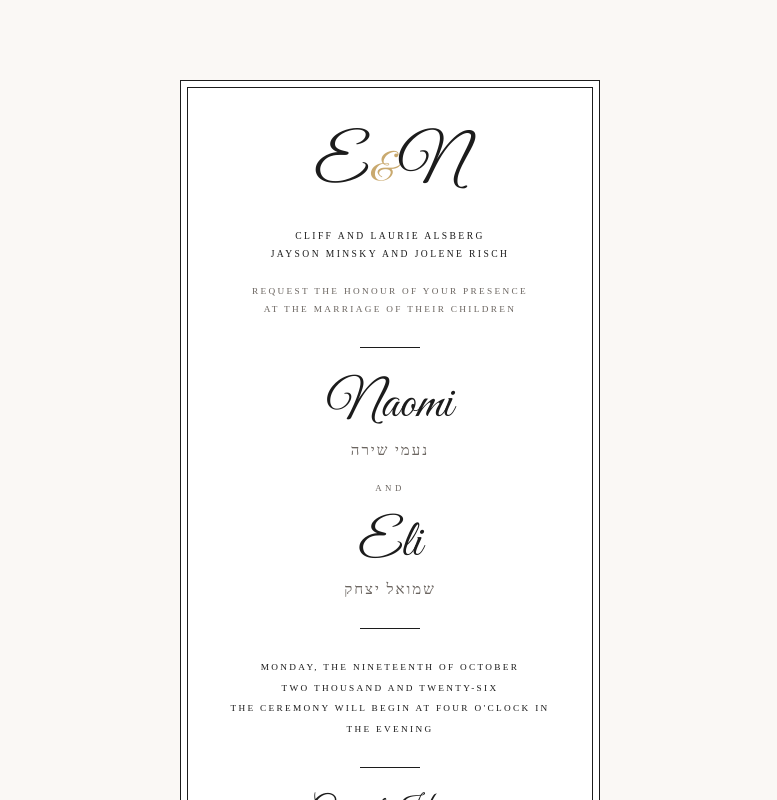
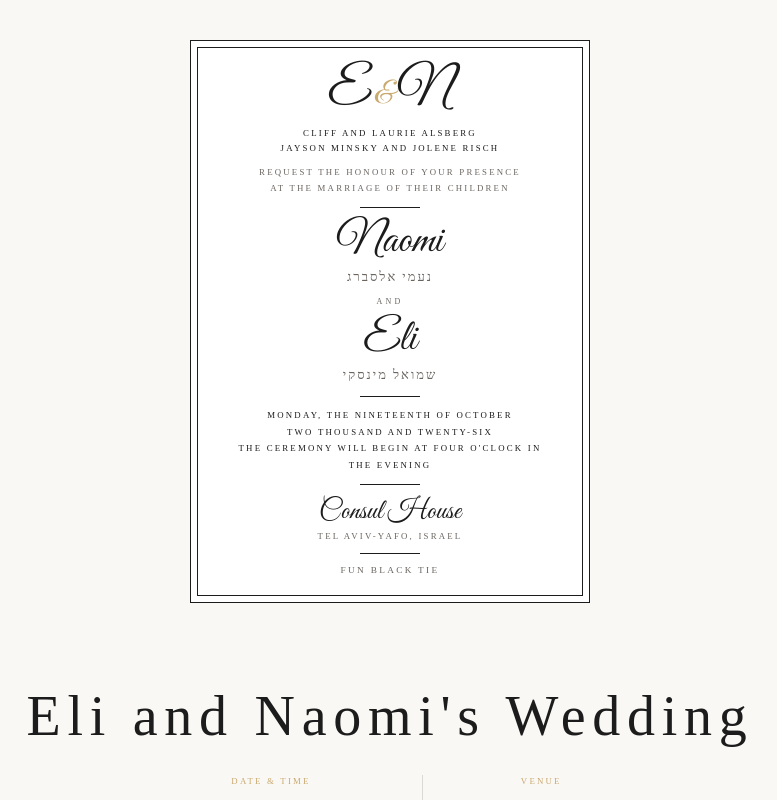
Before and after one commit to emweddingbuilder/eli-naomi-wedding, a Next.js app: page /invite in a window 1280 px wide. Shown: the top 800 px of the page, without its empty margins (250-1027 px from the left). Built offline with nearby package versions, Linux system fonts and the light colour scheme; a web font is replaced by a local one.

Commit message:
invitation: stamp above flap, fix hebrew names, compact card to fit one screen

```diff
--- a/components/InvitationCard.tsx
+++ b/components/InvitationCard.tsx
@@ -40,16 +40,6 @@ export default function InvitationCard({ guestName }: { guestName?: string }) {
                 border: '1px solid rgba(201,169,110,0.25)',
                 position: 'relative',
               }}>
-                {/* Stamp */}
-                <div style={{
-                  position: 'absolute', top: '16px', right: '16px',
-                  border: '2px solid rgba(201,169,110,0.55)',
-                  padding: '8px 12px',
-                }}>
-                  <p style={{ margin: 0, color: '#C9A96E', fontSize: '11px', letterSpacing: '2px', fontFamily: "'Cormorant Garamond', Georgia, serif", textAlign: 'center' }}>E & N</p>
-                  <p style={{ margin: '2px 0 0', color: 'rgba(201,169,110,0.55)', fontSize: '8px', letterSpacing: '1px', fontFamily: "'Cormorant Garamond', Georgia, serif", textAlign: 'center' }}>OCT 2026</p>
-                </div>
-
                 {/* Guest name centered */}
                 <div style={{ position: 'absolute', inset: 0, display: 'flex', alignItems: 'center', justifyContent: 'center', padding: '0 40px' }}>
                   <p style={{
@@ -79,6 +69,18 @@ export default function InvitationCard({ guestName }: { guestName?: string }) {
                   zIndex: 10,
                 }}
               />
+
+              {/* Stamp — above flap so always visible */}
+              <div style={{
+                position: 'absolute', top: '16px', right: '16px',
+                border: '2px solid rgba(201,169,110,0.55)',
+                padding: '8px 12px',
+                zIndex: 20,
+                background: '#1C1C1C',
+              }}>
+                <p style={{ margin: 0, color: '#C9A96E', fontSize: '11px', letterSpacing: '2px', fontFamily: "'Cormorant Garamond', Georgia, serif", textAlign: 'center' }}>E & N</p>
+                <p style={{ margin: '2px 0 0', color: 'rgba(201,169,110,0.55)', fontSize: '8px', letterSpacing: '1px', fontFamily: "'Cormorant Garamond', Georgia, serif", textAlign: 'center' }}>OCT 2026</p>
+              </div>
             </div>
           </motion.div>
         )}
@@ -94,77 +96,77 @@ export default function InvitationCard({ guestName }: { guestName?: string }) {
             transition={{ duration: 0.9, ease: [0.4, 0, 0.2, 1] }}
           >
             {/* Card */}
-            <div style={{ display: 'flex', flexDirection: 'column', alignItems: 'center', padding: '80px 24px 0' }}>
+            <div style={{ display: 'flex', flexDirection: 'column', alignItems: 'center', padding: '40px 24px 0' }}>
               <div
                 className="invitation-border"
-                style={{ width: '100%', maxWidth: '420px', background: 'white', padding: '52px 44px', textAlign: 'center' }}
+                style={{ width: '100%', maxWidth: '400px', background: 'white', padding: '24px 36px', textAlign: 'center' }}
               >
                 {/* Monogram */}
-                <div style={{ marginBottom: '32px' }}>
-                  <span style={{ fontFamily: "'Great Vibes', cursive", fontSize: '64px', fontWeight: 400, color: '#1C1C1C', lineHeight: 1 }}>
+                <div style={{ marginBottom: '10px' }}>
+                  <span style={{ fontFamily: "'Great Vibes', cursive", fontSize: '52px', fontWeight: 400, color: '#1C1C1C', lineHeight: 1 }}>
                     E
                   </span>
-                  <span style={{ fontFamily: "'Great Vibes', cursive", fontSize: '40px', fontWeight: 400, color: '#C9A96E', lineHeight: 1, margin: '0 4px' }}>
+                  <span style={{ fontFamily: "'Great Vibes', cursive", fontSize: '32px', fontWeight: 400, color: '#C9A96E', lineHeight: 1, margin: '0 4px' }}>
                     &
                   </span>
-                  <span style={{ fontFamily: "'Great Vibes', cursive", fontSize: '64px', fontWeight: 400, color: '#1C1C1C', lineHeight: 1 }}>
+                  <span style={{ fontFamily: "'Great Vibes', cursive", fontSize: '52px', fontWeight: 400, color: '#1C1C1C', lineHeight: 1 }}>
                     N
                   </span>
                 </div>
 
                 {/* Parents */}
-                <p className="eyebrow" style={{ color: '#1C1C1C', fontSize: '0.6rem', marginBottom: '4px' }}>
+                <p className="eyebrow" style={{ color: '#1C1C1C', fontSize: '0.55rem', marginBottom: '2px' }}>
                   Cliff and Laurie Alsberg
                 </p>
-                <p className="eyebrow" style={{ color: '#1C1C1C', fontSize: '0.6rem', marginBottom: '20px' }}>
+                <p className="eyebrow" style={{ color: '#1C1C1C', fontSize: '0.55rem', marginBottom: '10px' }}>
                   Jayson Minsky and Jolene Risch
                 </p>
 
-                <p className="eyebrow" style={{ color: '#6B6560', fontSize: '0.58rem', lineHeight: 2, marginBottom: '28px' }}>
+                <p className="eyebrow" style={{ color: '#6B6560', fontSize: '0.55rem', lineHeight: 1.8, marginBottom: '10px' }}>
                   request the honour of your presence<br />
                   at the marriage of their children
                 </p>
 
-                <div className="divider" style={{ marginBottom: '28px' }} />
+                <div className="divider" style={{ marginBottom: '10px' }} />
 
                 {/* Naomi */}
-                <div style={{ fontFamily: "'Great Vibes', cursive", fontSize: '52px', color: '#1C1C1C', lineHeight: 1.1, marginBottom: '6px' }}>
+                <div style={{ fontFamily: "'Great Vibes', cursive", fontSize: '44px', color: '#1C1C1C', lineHeight: 1.1, marginBottom: '2px' }}>
                   Naomi
                 </div>
-                <p style={{ fontFamily: "'Cormorant Garamond', Georgia, serif", fontSize: '15px', color: '#6B6560', letterSpacing: '2px', marginBottom: '20px', direction: 'rtl' }}>
-                  נעמי שירה
+                <p style={{ fontFamily: "'Cormorant Garamond', Georgia, serif", fontSize: '13px', color: '#6B6560', letterSpacing: '2px', marginBottom: '8px', direction: 'rtl' }}>
+                  נעמי אלסברג
                 </p>
 
-                <p className="eyebrow" style={{ color: '#6B6560', fontSize: '0.55rem', letterSpacing: '0.4em', marginBottom: '20px' }}>and</p>
+                <p className="eyebrow" style={{ color: '#6B6560', fontSize: '0.5rem', letterSpacing: '0.4em', marginBottom: '8px' }}>and</p>
 
                 {/* Eli */}
-                <div style={{ fontFamily: "'Great Vibes', cursive", fontSize: '52px', color: '#1C1C1C', lineHeight: 1.1, marginBottom: '6px' }}>
+                <div style={{ fontFamily: "'Great Vibes', cursive", fontSize: '44px', color: '#1C1C1C', lineHeight: 1.1, marginBottom: '2px' }}>
                   Eli
                 </div>
-                <p style={{ fontFamily: "'Cormorant Garamond', Georgia, serif", fontSize: '15px', color: '#6B6560', letterSpacing: '2px', marginBottom: '28px', direction: 'rtl' }}>
-                  שמואל יצחק
+                <p style={{ fontFamily: "'Cormorant Garamond', Georgia, serif", fontSize: '13px', color: '#6B6560', letterSpacing: '2px', marginBottom: '10px', direction: 'rtl' }}>
+                  שמואל מינסקי
                 </p>
 
-                <div className="divider" style={{ marginBottom: '28px' }} />
+                <div className="divider" style={{ marginBottom: '10px' }} />
 
                 {/* Date */}
-                <p className="eyebrow" style={{ color: '#1C1C1C', fontSize: '0.58rem', lineHeight: 2.2, marginBottom: '28px' }}>
+                <p className="eyebrow" style={{ color: '#1C1C1C', fontSize: '0.55rem', lineHeight: 1.9, marginBottom: '10px' }}>
                   Monday, the nineteenth of October<br />
                   two thousand and twenty-six<br />
                   the ceremony will begin at four o&apos;clock in the evening
                 </p>
 
-                <div className="divider" style={{ marginBottom: '24px' }} />
+                <div className="divider" style={{ marginBottom: '10px' }} />
 
                 {/* Venue */}
-                <div style={{ fontFamily: "'Great Vibes', cursive", fontSize: '32px', color: '#1C1C1C', lineHeight: 1.2, marginBottom: '6px' }}>
+                <div style={{ fontFamily: "'Great Vibes', cursive", fontSize: '28px', color: '#1C1C1C', lineHeight: 1.2, marginBottom: '2px' }}>
                   Consul House
                 </div>
-                <p className="eyebrow" style={{ color: '#6B6560', fontSize: '0.58rem', marginBottom: '24px' }}>
+                <p className="eyebrow" style={{ color: '#6B6560', fontSize: '0.55rem', marginBottom: '10px' }}>
                   Tel Aviv-Yafo, Israel
                 </p>
 
-                <div className="divider" style={{ marginBottom: '20px' }} />
+                <div className="divider" style={{ marginBottom: '10px' }} />
 
                 {/* Dress code */}
                 <p className="eyebrow" style={{ color: '#6B6560', fontSize: '0.58rem' }}>
```
